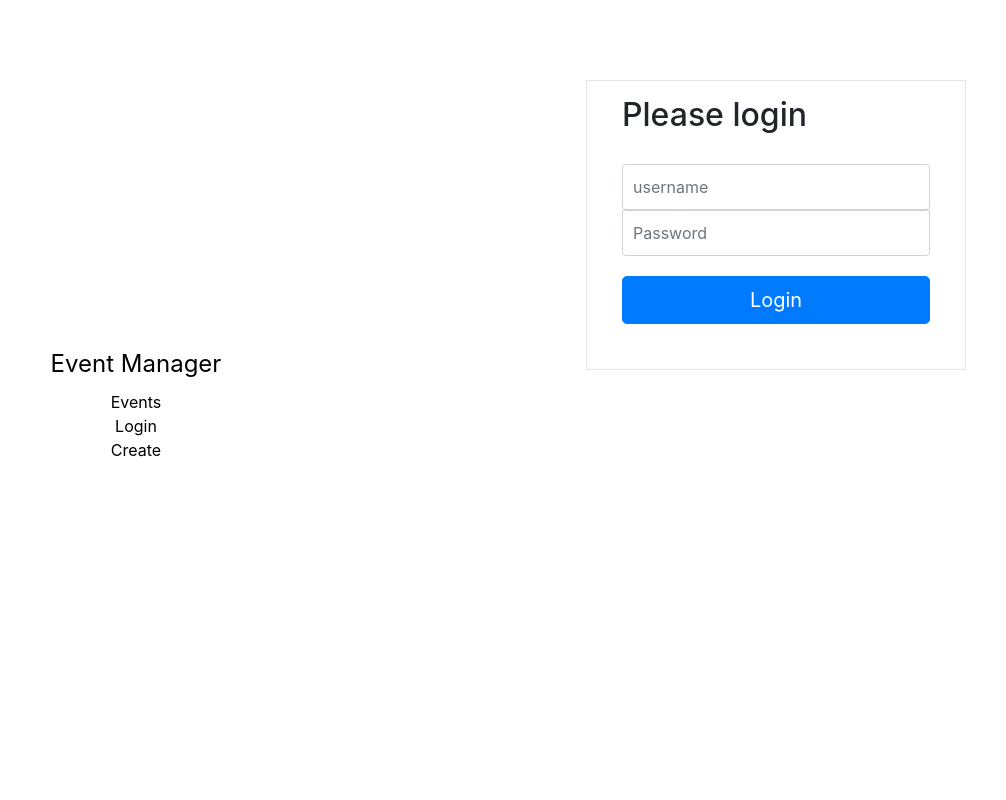
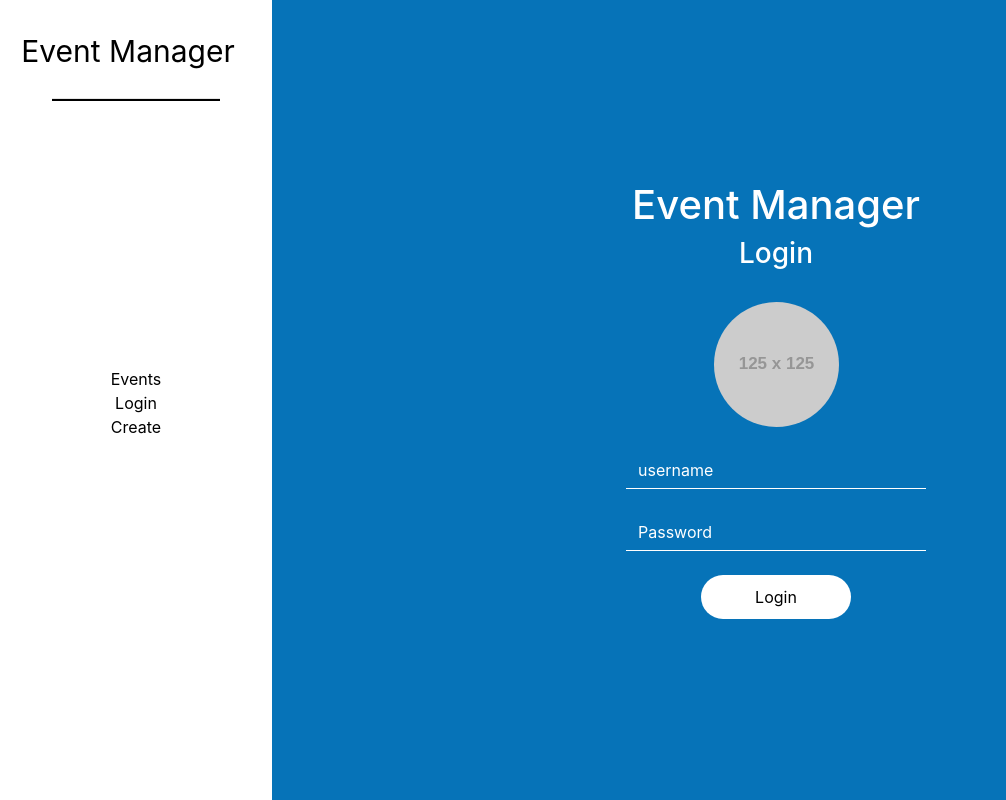
Before and after one commit to ncs-jss/JEM, a React (Create React App) app in the folder frontend/: page /Login in a window 1280 px wide. Shown: the whole page, without its empty margins (0-1006 px from the left). Built offline with nearby package versions, Linux system fonts and the light colour scheme.

Commit message:
login ui done with functionality

```diff
--- a/frontend/src/Component/Login/index.js
+++ b/frontend/src/Component/Login/index.js
@@ -10,13 +10,13 @@ class Login extends  Component {
       password: ''
     }
   }
-  handleusernameChanged(event) {
+  handleusernameChanged = (event) => {
     this.setState({username: event.target.value});
   }
-   handlePasswordChanged(event) {
+   handlePasswordChanged = (event) => {
     this.setState({password: event.target.value});
   }
-  submitForm(event) {
+  submitForm = (event) => {
     event.preventDefault();
     const payload = {
       username: this.state.username,
@@ -40,28 +40,34 @@ class Login extends  Component {
     return (
       <div>
       <SideBar />
-        <div className="wrapper">
       <form
-            className="form-signin"
-            onSubmit={this.submitForm.bind(this)}
+         onSubmit={this.submitForm}
          >
-            <h2 className="form-signin-heading">Please login</h2>
+        <div className="d-flex justify-content-center align-items-center text-white" id="loginform" style={{height: '100vh' , backgroundColor: 'rgb(6,115,184)' , flexDirection: 'column'}}>
+          <h1 style={{fontSize: '40px'}}>Event Manager</h1>
+          <h3 className="float-right">Login</h3>
+          <br/>
+          <img src="http://via.placeholder.com/125x125" className="rounded-circle" alt="login"/>
+          <br/>
           <input type="username"
               className="form-control"
                value={this.state.username}
-              onChange={this.handleusernameChanged.bind(this)}
+               onChange={this.handleusernameChanged}
                placeholder="username"
                />
+               <br/>
              <input type="password"
                className="form-control"
                value={this.state.password}
                name="password"
                placeholder="Password"
-              onChange={this.handlePasswordChanged.bind(this)}
+               onChange={this.handlePasswordChanged}
                />
-            <button className="btn btn-lg btn-primary btn-block" type="submit">Login</button>
+               <br/>
+               <button className="login-button text-center" type="submit">Login</button>
+
+        </div>
         </form>
-        </div>
       </div>
       );
   }
--- a/frontend/src/Component/Login/login.css
+++ b/frontend/src/Component/Login/login.css
@@ -1,57 +1,48 @@
-.jumbotron {
-  background-color: red;
-  border-radius: 0!important;
-}
-.navbar {
-  margin:0;
-}
-.navbar-default .navbar-nav>li>a {
-  color: red;
-}
-.wrapper {
-  margin-top: 80px;
-  margin-bottom: 80px;
+*:focus {
+    outline: 0 !important;
 }
 
-.form-signin {
-  max-width: 380px;
-  padding: 15px 35px 45px;
-  margin: 0 auto;
+ #loginform .form-control {
+    width: 300px!important;
+    background-color: transparent!important;
+    border: none!important;
+    outline: 0!important;
+    border-bottom: 1px solid #fff!important;
+    border-radius: 0!important;
+ }
+  #loginform .form-control:focus {
+    width: 300px!important;
+    background-color: transparent!important;
+    border: 1px solid #fff;
+    outline: 0!important;
+    border-bottom: 1px solid #fff!important;
+    border-radius: 0!important;
+    color: #fff!important;
+ }
+ ::placeholder { /* Chrome, Firefox, Opera, Safari 10.1+ */
+    color: #fff!important;
+    opacity: 1; /* Firefox */
+}
+ @media(max-width: 768px) {
+    #loginform .formcontrol {
+      width: 200px;
+    }
+ }
+.login-button {
+  border-radius: 3rem;
   background-color: #fff;
-  border: 1px solid rgba(0, 0, 0, 0.1);
+  border: none;
+  color: black;
+  width: 150px;
+  padding: 10px;
+  outline: none;
 }
-.form-signin .form-signin-heading,
-.form-signin .checkbox {
-  margin-bottom: 30px;
+.login-button: active , .login-button:focus , login-button:target {
+  border-radius: 3rem;
+  background-color: #fff;
+  border: none;
+  color: black;
+  width: 150px;
+  padding: 10px;
+  outline: none!important;
 }
-.form-signin .checkbox {
-  font-weight: normal;
-}
-.form-signin .form-control {
-  position: relative;
-  font-size: 16px;
-  height: auto;
-  padding: 10px;
-  -webkit-box-sizing: border-box;
-  -moz-box-sizing: border-box;
-  box-sizing: border-box;
-}
-.form-signin .form-control:focus {
-  z-index: 2;
-}
-.form-signin input[type="text"] {
-  margin-bottom: -1px;
-  border-bottom-left-radius: 0;
-  border-bottom-right-radius: 0;
-}
-.form-signin input[type="password"] {
-  margin-bottom: 20px;
-  border-top-left-radius: 0;
-  border-top-right-radius: 0;
-}
-.navbar-default .navbar-nav>li>a:active {
-  color:black;
-}
-.navbar-default .navbar-nav>li>a:target {
-  color:black;
-}
--- a/frontend/src/Component/SideBar/index.js
+++ b/frontend/src/Component/SideBar/index.js
@@ -17,8 +17,11 @@ class SideBar extends Component {
       <div className='App'>
        <nav className="navbar navbar-expand-lg navbar-dark bg-primary-main fixed-top" id="sideNav">
       <a className="navbar-brand js-scroll-trigger" href="#page-top">
-        <span style={{color: 'black' , fontSize: '24px'}}>Event Manager</span>
+        <span className="eventmanager" style={{color: 'black'}}>Event Manager</span>
+
       </a>
+      <hr className="d-none d-sm-block" width="70%" style={{borderBottom: '2px solid black'}} />
+
       <button className="navbar-toggler" type="button" data-toggle="collapse" data-target="#navbarSupportedContent" aria-controls="navbarSupportedContent" aria-expanded="false" aria-label="Toggle navigation">
         <span className="navbar-toggler-icon"></span>
       </button>
--- a/frontend/src/Component/SideBar/sidebar.css
+++ b/frontend/src/Component/SideBar/sidebar.css
@@ -40,10 +40,11 @@ body {
     flex-direction: column;
     width: 17rem;
     height: 100vh;
+    z-index: 5;
   }
   #sideNav .navbar-brand {
     display: flex;
-    margin: auto auto 0;
+    margin-top: 10px;
     padding: 0.5rem;
   }
   #sideNav .navbar-brand .img-profile {
@@ -56,6 +57,7 @@ body {
     align-items: flex-start;
     flex-grow: 0;
     width: 100%;
+    margin-top: 250px;
     margin-bottom: auto;
   }
   #sideNav .navbar-collapse .navbar-nav {
@@ -100,3 +102,9 @@ a {
 a:hover, a:focus, a:active {
   color: #824027;
 }
+.eventmanager {
+  font-size: 30px;
+}
+@media(max-width: 768px) {
+  font-size: 24px;
+}
```
Lines whose indentation alone changed are shown as unchanged.
